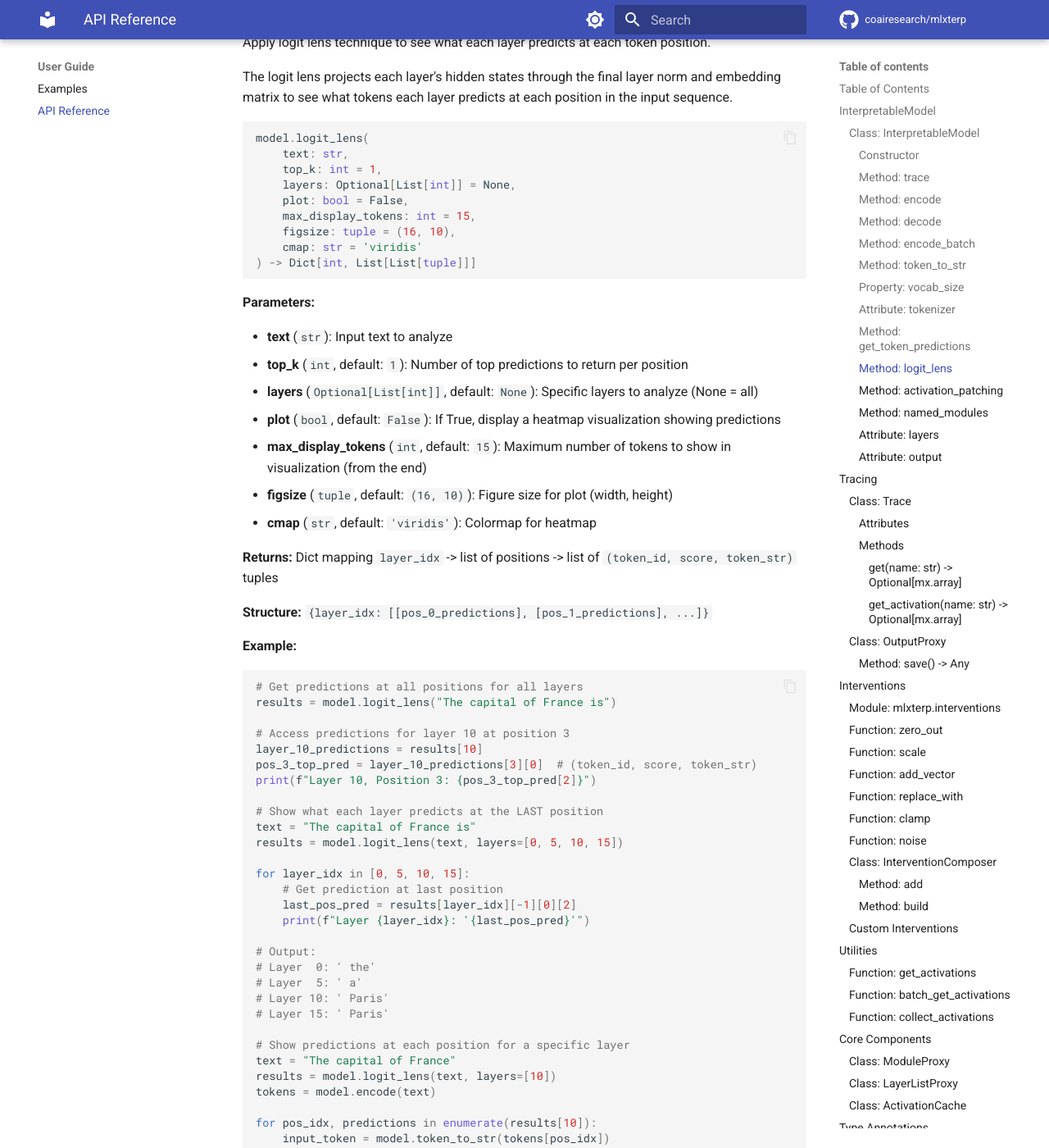
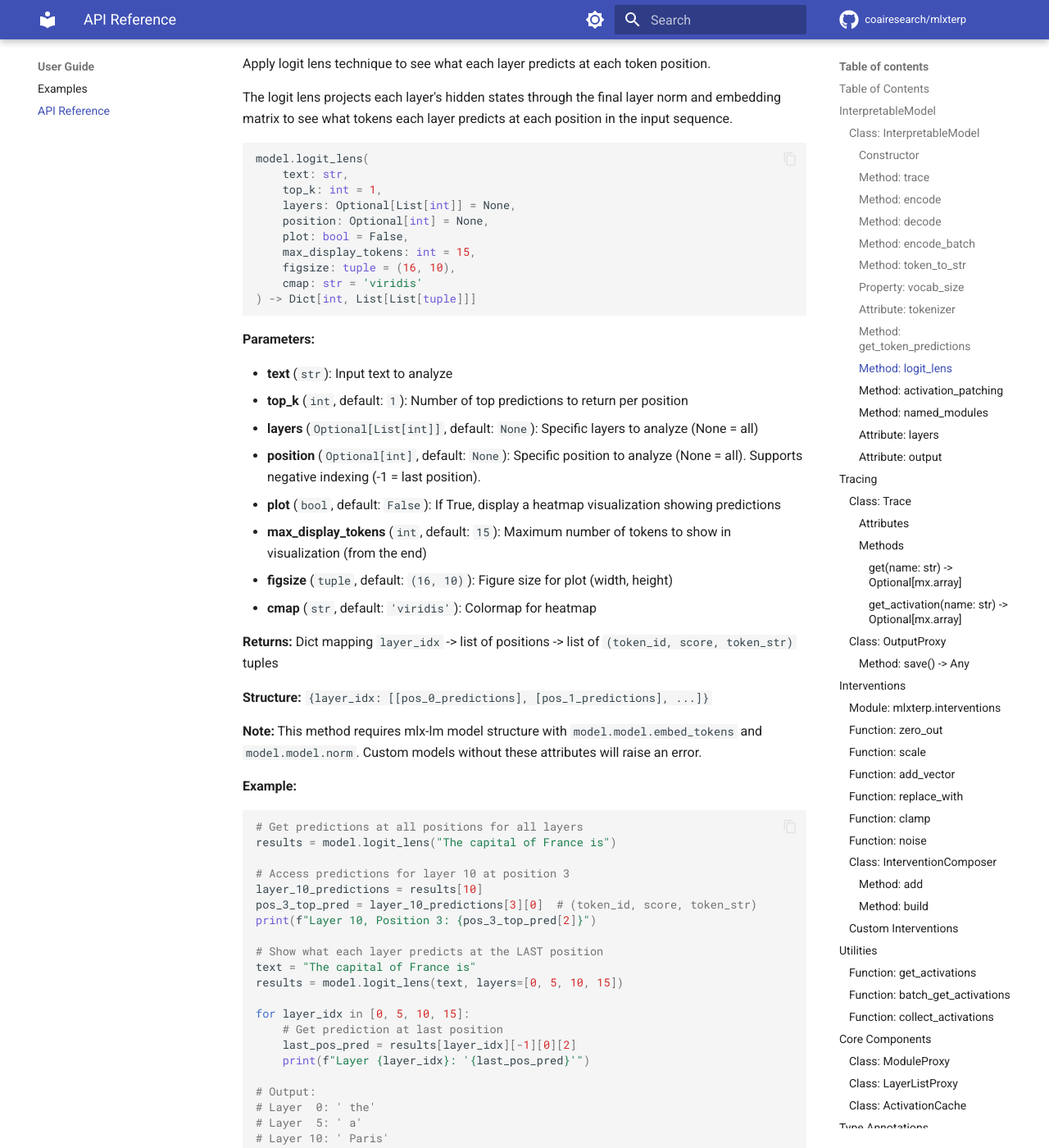
Before and after one commit to coairesearch/mlxterp, an MkDocs documentation site: the page built from docs/API.md, in a window 1280 px wide and 1400 px high, scrolled down 6332 px. Shown: the whole window at 82% size. Built offline with MkDocs 1.6.1 and Material for MkDocs 9.7.7, drawn with Linux system fonts in a browser that asks for light colours; comment, search, counter and statistics services are not loaded; some of the changed text lies outside the part shown.

Commit message:
Fixed Doc issues

````diff
--- a/docs/API.md
+++ b/docs/API.md
@@ -81,7 +81,7 @@
   - `mx.array`: Token array, shape `(batch, seq_len)`
   - `List[int]`: Single sequence of token IDs
 
-- **interventions** (`Optional[Dict[str, Callable]]`): Dictionary mapping module names to intervention functions. Module names use dot notation (e.g., `"layers.3.attn"`).
+- **interventions** (`Optional[Dict[str, Callable]]`): Dictionary mapping module names to intervention functions. Module names use dot notation (e.g., `"layers.3.self_attn"` for mlx-lm models).
 
 **Returns:** `Trace` context manager
 
@@ -321,6 +321,7 @@
     text: str,
     top_k: int = 1,
     layers: Optional[List[int]] = None,
+    position: Optional[int] = None,
     plot: bool = False,
     max_display_tokens: int = 15,
     figsize: tuple = (16, 10),
@@ -333,6 +334,7 @@
 - **text** (`str`): Input text to analyze
 - **top_k** (`int`, default: `1`): Number of top predictions to return per position
 - **layers** (`Optional[List[int]]`, default: `None`): Specific layers to analyze (None = all)
+- **position** (`Optional[int]`, default: `None`): Specific position to analyze (None = all). Supports negative indexing (-1 = last position).
 - **plot** (`bool`, default: `False`): If True, display a heatmap visualization showing predictions
 - **max_display_tokens** (`int`, default: `15`): Maximum number of tokens to show in visualization (from the end)
 - **figsize** (`tuple`, default: `(16, 10)`): Figure size for plot (width, height)
@@ -341,6 +343,8 @@
 **Returns:** Dict mapping `layer_idx` -> list of positions -> list of `(token_id, score, token_str)` tuples
 
 **Structure:** `{layer_idx: [[pos_0_predictions], [pos_1_predictions], ...]}`
+
+**Note:** This method requires mlx-lm model structure with `model.model.embed_tokens` and `model.model.norm`. Custom models without these attributes will raise an error.
 
 **Example:**
 
@@ -628,7 +632,8 @@
 with model.trace(input) as trace:
     pass  # Activations captured automatically
 
-attn_act = trace.get_activation("layers.3.attn")
+# Note: get_activation requires the full key (not normalized)
+attn_act = trace.get_activation("model.model.layers.3.self_attn")
 ```
 
 ---
````
Also changed, not shown: docs/architecture.md (+6 -2 lines), docs/examples.md (+4 -3 lines), 2 other files.
